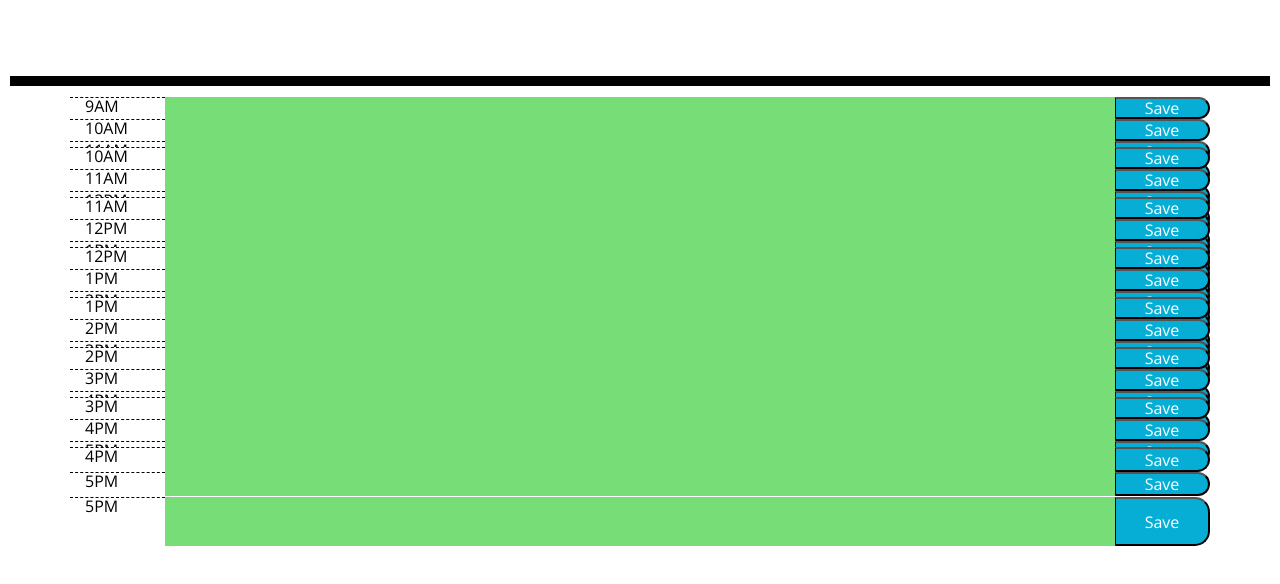
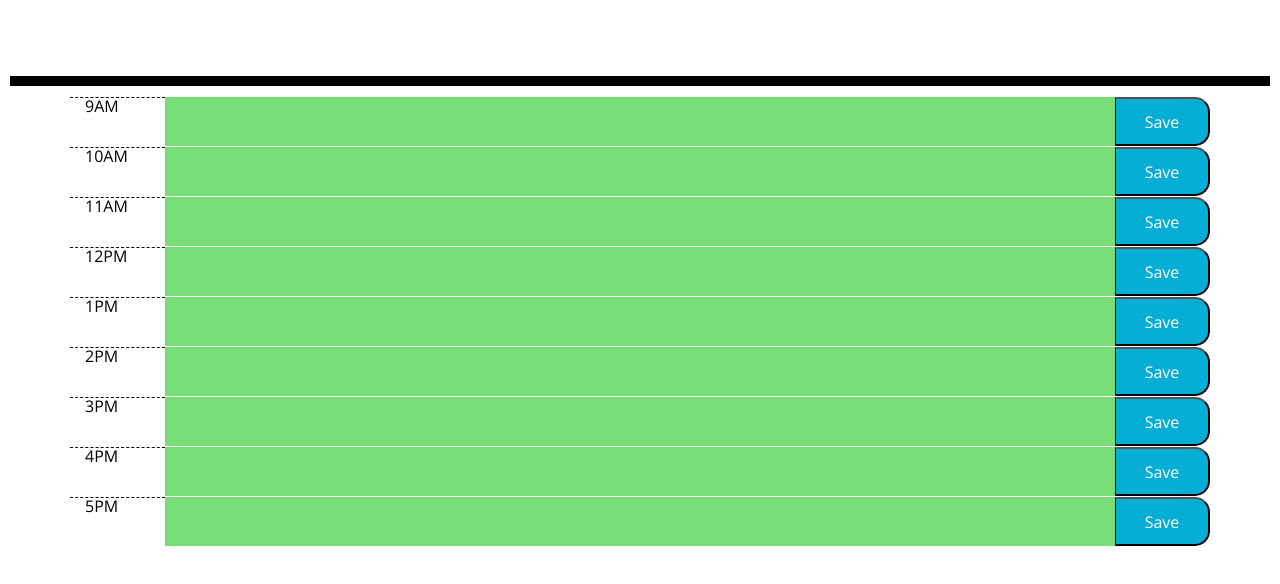
Before and after one commit to zst199394/My_calendar_scheduler_web, a plain HTML site: page Develop/index.html in a window 1280 px wide. Shown: the part 192-776 px from the top of the page. Drawn offline with nearby package versions, Linux system fonts and the light colour scheme.

Commit message:
change '#'+timeName

```diff
--- a/Develop/index.html
+++ b/Develop/index.html
@@ -57,23 +57,20 @@
       a.addClass("row");
       a.attr("id",time[i]);
       $(".container").append(a);
-      var timeName = a.attr("id"); //??????
+      var timeName = a.attr("id");
       console.log(timeName);
     var b = $("<div>");
       b.addClass("col-1 hour");
       b.text(time[i]);
       console.log("i=",i);
-      $(".row").append(b);
-      //$("#timeName").append(b); ??????
+      //  $("#" +timeName).append(b);
     var c = $("<div>");
       c.addClass("col-10 future");
-      $(".row").append(c);
-      //$("#timeName").append(c); ????
+      // $("#" +timeName).append(c);
     var d = $("<button>");
       d.addClass("col-1 saveBtn");
       d.text("Save");
-      $(".row").append(d);
-    //$("#timeName").append(d);?????
+     $("#" +timeName).append(b,c,d);
 
 
 
```
